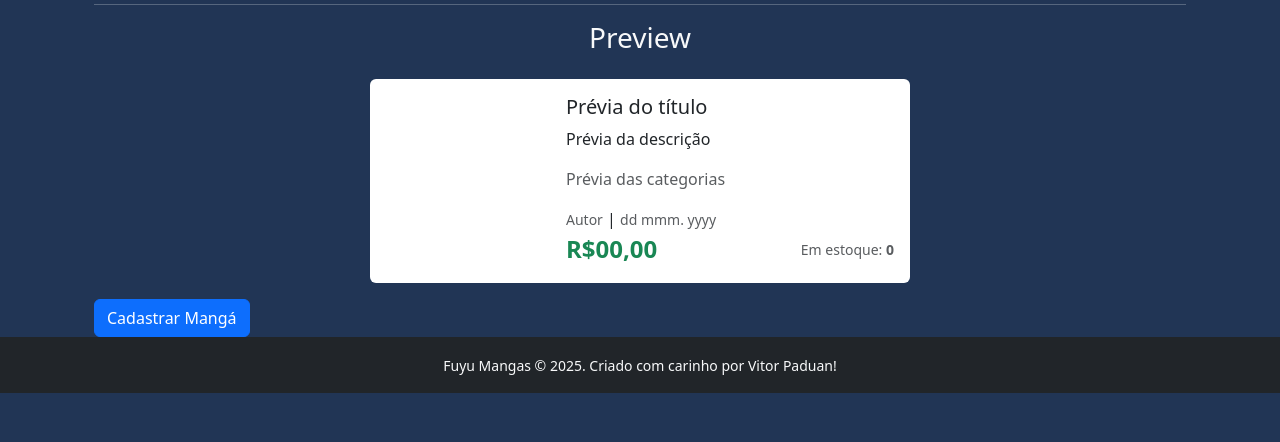
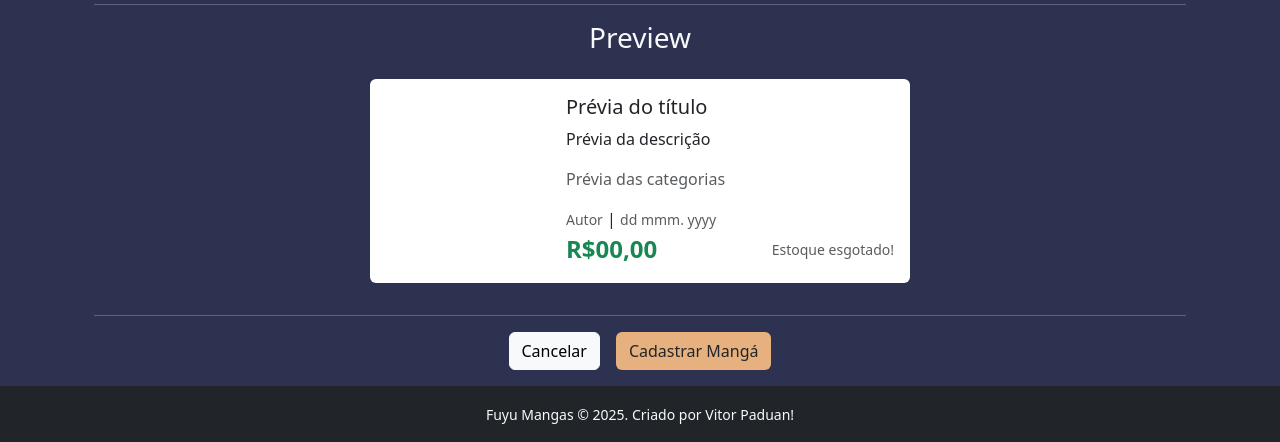
Before and after one commit to vitorHugo87/fuyu-mangas, a PHP site: page /FuyuMangas/manga/cadastrar in a window 1280 px wide. Shown: the part 695-1137 px from the top of the page. Before the commit the page ends 1088 px from the top, so only its background shows below. Run offline with PHP 8.4, Linux system fonts and the light colour scheme; data that the repository does not hold is empty; some libraries are stand-ins or nearby versions.

Commit message:
Cadastro de Manga Parte 2

```diff
--- a/FuyuMangas/app/views/layouts/main.php
+++ b/FuyuMangas/app/views/layouts/main.php
@@ -15,7 +15,8 @@
     <script src="https://cdn.jsdelivr.net/npm/jquery@3.6.0/dist/jquery.min.js"></script>
     <script src="https://cdn.jsdelivr.net/npm/select2@4.1.0-rc.0/dist/js/select2.min.js"></script>
 
-    <!-- Meu CSS Global -->
+    <!-- Meus CSS's Globais -->
+     <link rel="stylesheet" href="../../public/css/cores.css">
     <link rel="stylesheet" href="../../public/css/main.css">
 
     <!-- Meus CSS's -->
@@ -28,7 +29,7 @@
 
 <body>
     <div class="d-flex flex-column min-vh-100">
-        <nav class="navbar navbar-expand-lg navbar-dark bg-dark mb-4">
+        <nav class="navbar navbar-expand-lg navbar-dark mb-4">
             <div class="container">
                 <a class="navbar-brand" href="/">Fuyu Mangas</a>
                 <div class="collapse navbar-collapse">
@@ -45,7 +46,7 @@
         </div>
 
         <footer class="bg-dark text-center text-light mt-auto p-3">
-            <small>Fuyu Mangas &copy; <?= date("Y") ?>. Criado com carinho por Vitor Paduan!</small>
+            <small>Fuyu Mangas &copy; <?= date("Y") ?>. Criado por Vitor Paduan!</small>
         </footer>
     </div>
 
--- a/FuyuMangas/app/views/manga/cadastrar.php
+++ b/FuyuMangas/app/views/manga/cadastrar.php
@@ -1,5 +1,5 @@
 <div class="container-md text-light">
-    <form action="/manga/salvar" method="POST" enctype="multipart/form-data">
+    <form id="form-cadastrar-manga" action="/manga/salvar" method="POST" enctype="multipart/form-data">
         <h2>Cadastrar Mangá</h2>
 
         <!-- Campo Imagem Capa -->
@@ -87,6 +87,7 @@
 
         <hr>
 
+        <!-- Preview -->
         <div class="row justify-content-center">
             <h3 class="mb-4 text-center">Preview</h3>
             <div class="card mb-3" id="div-preview" style="max-width: 540px;">
@@ -100,7 +101,8 @@
                         <div class="card-body">
                             <h5 class="card-title" id="preview-titulo">Prévia do título</h5>
                             <p class="card-text" id="preview-descricao">Prévia da descrição</p>
-                            <p class="card-text text-body-secondary fs-6" id="preview-categorias">Prévia das categorias</p>
+                            <p class="card-text text-body-secondary fs-6" id="preview-categorias">Prévia das categorias
+                            </p>
                             <p class="card-text d-inline"><small class="text-body-secondary"
                                     id="preview-autor">Autor</small></p>
                             <p class="card-text d-inline"> | </p>
@@ -108,7 +110,8 @@
                                     id="preview-data-lancamento">dd mmm. yyyy</small></p>
                             <div class="d-flex justify-content-between align-items-center">
                                 <p class="card-text fs-4 fw-bold text-success mb-0" id="preview-preco">R$00,00</p>
-                                <p class="card-text"><small class="text-body-secondary" id="preview-estoque">Em estoque: <b>0</b></small></p>
+                                <p class="card-text"><small class="text-body-secondary" id="preview-estoque">Estoque
+                                        esgotado!</small></p>
                             </div>
                         </div>
                     </div>
@@ -116,7 +119,35 @@
             </div>
         </div>
 
-        <!-- Botão Enviar -->
-        <button type="submit" class="btn btn-primary">Cadastrar Mangá</button>
+        <hr>
+
+        <!-- Botões Enviar / Cancelar -->
+        <div class="d-flex justify-content-center mb-3">
+            <button type="button" class="btn btn-light mx-2" data-bs-toggle="modal"
+                data-bs-target="#staticBackdrop">Cancelar</button>
+            <button type="submit" class="btn btn-caramelo mx-2">Cadastrar Mangá</button>
+        </div>
     </form>
+
+    <!-- Modal de Confirmação de Cancelar -->
+    <div class="modal fade" id="staticBackdrop" data-bs-backdrop="static" data-bs-keyboard="false" tabindex="-1"
+        aria-labelledby="staticBackdropLabel" aria-hidden="true">
+        <div class="modal-dialog modal-dialog-centered">
+            <div class="modal-content">
+                <div class="modal-header">
+                    <h1 class="modal-title fs-5" id="staticBackdropLabel">Tem certeza que deseja cancelar?</h1>
+                    <button type="button" class="btn-close text-caramelo" data-bs-dismiss="modal" aria-label="Close"></button>
+                </div>
+                <div class="modal-body">
+                    <p class="mb-0">Se você cancelar agora, <span class="fw-bold text-cafe">todo o cadastro será perdido</span>.</p>
+                    <p class="mb-0">Tem certeza que quer abandonar esse mangá tão promissor?</p>
+                </div>
+                <div class="modal-footer">
+                    <button type="button" class="btn btn-light" data-bs-dismiss="modal">Não, voltar pro
+                        formulário</button>
+                    <button type="button" class="btn btn-caramelo" onclick="history.back()">Sim, cancelar</button>
+                </div>
+            </div>
+        </div>
+    </div>
 </div>
--- /dev/null
+++ b/FuyuMangas/public/css/cores.css
@@ -0,0 +1,12 @@
+:root {
+    --azul-escuro: #213555;
+    --background-escuro: #1A1E2E;
+    --preto-suave: #212529;
+    --cinza-noturno: #2D3250;
+    --cinza-fumacinha: #4F5C7A;
+    --branco-suave: #EDEDED;
+    --cinza-claro: #C5C5C5;
+    --fuyu-rosa: #D7C0FF;
+    --caramelo-brilho: #E6B17E;
+    --caramelo-brilho-hover: #c28f63;
+}
--- a/FuyuMangas/public/css/main.css
+++ b/FuyuMangas/public/css/main.css
@@ -0,0 +1,3 @@
+.navbar {
+    background-color: var(--background-escuro);
+}
--- a/FuyuMangas/public/css/manga-cadastrar.css
+++ b/FuyuMangas/public/css/manga-cadastrar.css
@@ -1,12 +1,5 @@
-:root {
-    --azul-escuro: #213555;
-    --azul-claro: #3E5879;
-    --cafe-com-leite: #D8C4B6;
-    --quase-branco: #F5EFE7;
-}
-
 body {
-    background-color: var(--azul-escuro);
+    background-color: var(--cinza-noturno);
 }
 
 div.input-group-text {
@@ -26,12 +19,12 @@ div.input-group-text {
 }
 
 .select2-container--default .select2-selection--multiple .select2-selection__choice {
-    background-color: var(--cafe-com-leite);
-    border: 1px solid var(--azul-escuro);
+    background-color: var(--caramelo-brilho);
+    border: 1px solid var(--cinza-fumacinha);
 }
 
 .select2-container--default .select2-selection--multiple .select2-selection__choice__remove {
-    border-right: 1px solid var(--azul-escuro);
+    border-right: 1px solid var(--cinza-fumacinha);
     color: black;
 }
 
@@ -47,6 +40,51 @@ div.input-group-text {
     vertical-align: sub;
 }
 
+.select2-container--default .select2-results__option--highlighted.select2-results__option--selectable {
+    background-color: var(--caramelo-brilho);
+    color: black;
+}
+
 textarea {
     line-height: normal;
 }
+
+.popover-erro {
+    --bs-popover-border-color: var(--caramelo-brilho);
+    --bs-popover-header-bg: var(--caramelo-brilho);
+    --bs-popover-bg: var(--branco-suave);
+    --bs-popover-body-padding-x: 1rem;
+    --bs-popover-body-padding-y: .5rem;
+}
+
+.is-invalido {
+    border: 2px solid var(--caramelo-brilho);
+    box-shadow: 0px 0px 5px 2px var(--caramelo-brilho);
+}
+
+.modal-content {
+    background-color: var(--background-escuro);
+}
+
+.btn-caramelo {
+    background-color: var(--caramelo-brilho);
+}
+
+.btn-caramelo:hover {
+    background-color: var(--caramelo-brilho-hover);
+    color: var(--preto-suave);
+}
+
+.btn-caramelo:active {
+    background-color: var(--caramelo-brilho-hover) !important;
+    color: var(--preto-suave) !important;
+}
+
+.text-caramelo {
+    color: var(--caramelo-brilho);
+}
+
+.form-control:focus {
+    border-color: var(--caramelo-brilho);
+    box-shadow: 0px 0px 5px .25rem var(--caramelo-brilho);
+}
```
Also changed, not shown: FuyuMangas/public/js/manga-cadastrar.js (+159 -11 lines).
